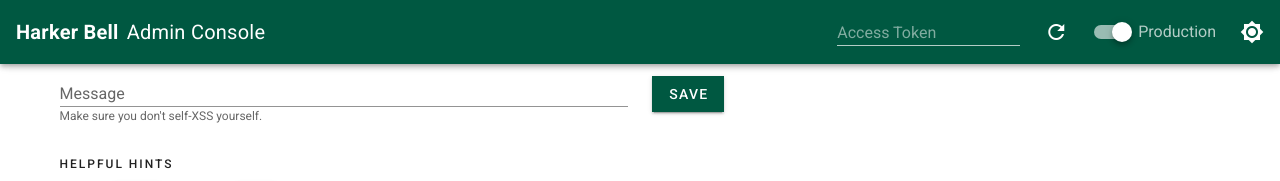
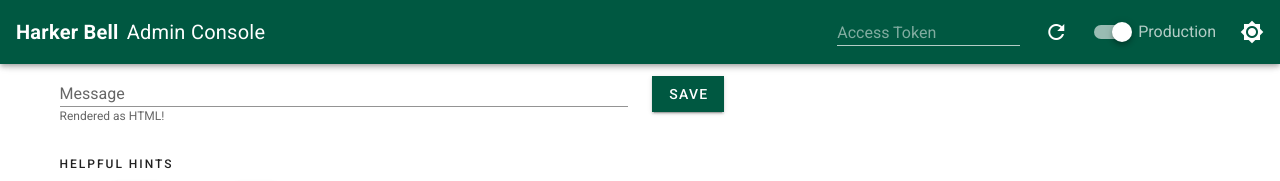
Before and after one commit to HarkerDev/harker-bell-admin, a Vue app: page /editmessage in a window 1280 px wide. Shown: the top 181 px of the page. Built offline with nearby package versions, Linux system fonts and the light colour scheme.

Commit message:
Minor wording edits

```diff
--- a/src/views/EditMessage.vue
+++ b/src/views/EditMessage.vue
@@ -1,8 +1,8 @@
 <template>
   <v-container>
     <v-row>
-      <v-col cols="12" sm="8" md="5" lg="6" xl="4">
-        <v-text-field v-model="message" dense hint="Make sure you don't self-XSS yourself." persistent-hint label="Message"></v-text-field>
+      <v-col cols="12" sm="8" md="7" lg="6" xl="4">
+        <v-text-field v-model="message" dense hint="Rendered as HTML!" persistent-hint label="Message"></v-text-field>
       </v-col>
       <v-col cols="auto">
         <v-btn color="primary" :loading="loading" tile @click="saveMessage">Save</v-btn>
--- a/src/views/EditSchedule.vue
+++ b/src/views/EditSchedule.vue
@@ -83,7 +83,7 @@
         <v-divider class="my-4"></v-divider>
         <div class="caption">
           <p>Note: Don't include start or end times for collaboration periods.</p>
-          <p>Double check the editor for errors before saving.</p>
+          <p>Double check the editor for errors before saving!</p>
         </div>
       </v-col>
     </v-row>
```
